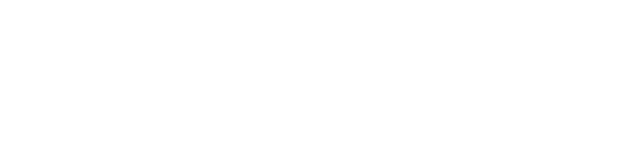
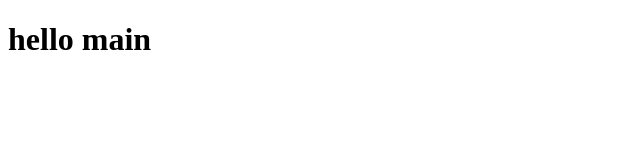
Before and after one commit to acunmedyaakademi/dogasavas-githubogreniyorum, a plain HTML site: page urunler.html in a window 1280 px wide. Shown: the whole page, without its empty margins (0-640 px from the left). Drawn offline with Linux system fonts and the light colour scheme.

Commit message:
mainde h1 eklendi

```diff
--- a/urunler.html
+++ b/urunler.html
@@ -6,6 +6,6 @@
   <title>Document</title>
 </head>
 <body>
-
+ <h1>hello main</h1>
 </body>
 </html>
```
